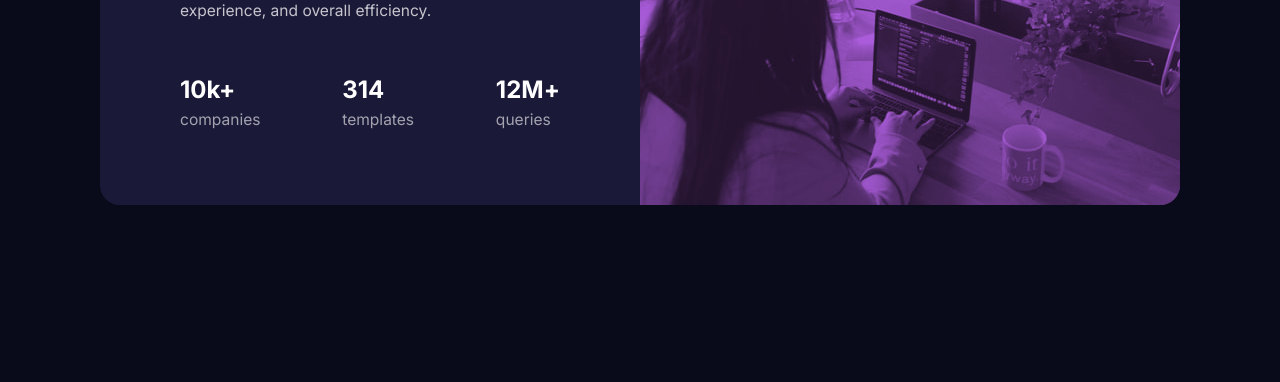
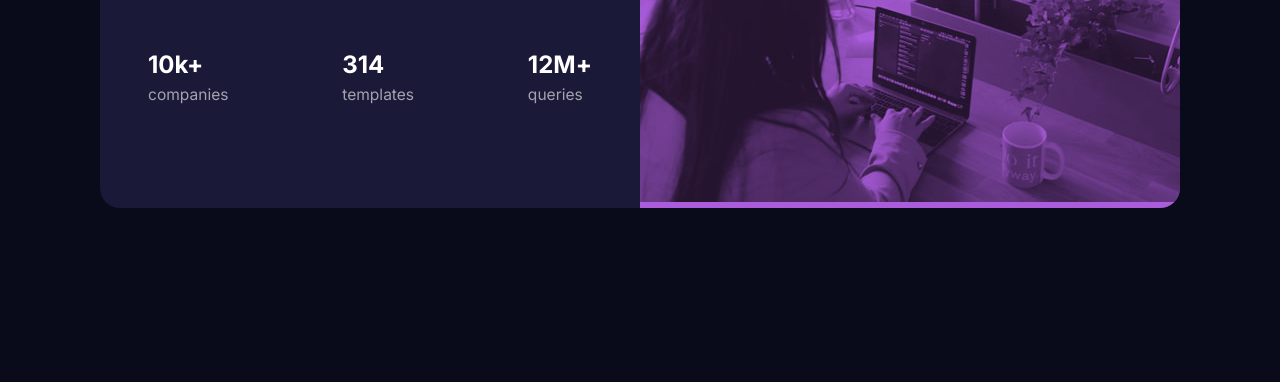
Before and after one commit to RoelofWobben/stats-card, a plain HTML site: page roelof.html in a window 1280 px wide. Shown: the part 418-800 px from the top of the page. Drawn offline with Linux system fonts and the light colour scheme.

Commit message:
hopefully done

```diff
--- a/roelof.css
+++ b/roelof.css
@@ -57,7 +57,6 @@
 img,
 picture {
   max-width: 100%;
-  display: block;
 }
 
 /* Inherit fonts for inputs and buttons */
@@ -113,6 +112,7 @@
     border-radius: 20px;
     overflow: hidden;
     margin: 1rem;
+    max-width: 30rem;
 }
 
 .image {
@@ -158,13 +158,13 @@
 .strong {
     font-size: 1.5rem;
     font-weight: 700;
-    display: flex;
+    display: block;
     color: var(--white)
 }
 
 /*--------- DESKTOP ---------*/
 
-@media (min-width: 700px){
+@media (min-width: 50rem){
 
     h1{
         text-align: left;
@@ -173,17 +173,13 @@
    .container {
         max-width: 67.5rem;
         flex-direction: row;
-        align-items: flex-start;
+        align-items: stretch;
         flex-direction: row-reverse;
-
-
     }
 
     .text{
         text-align: left;
-        padding-top: 70px;
-        padding-left: 80px;
-        padding-right: 80px;
+        padding: 3rem;
         width: 50%;
     }
 
@@ -191,11 +187,6 @@
       width: 50%;
     }
 
-    .image img {
-        height: 100%;
-        width: 100%;
-    }
 
 
-
-}
+  }
--- a/roelof.html
+++ b/roelof.html
@@ -9,15 +9,13 @@
   <link rel="preconnect" href="https://fonts.googleapis.com">
   <link rel="preconnect" href="https://fonts.gstatic.com" crossorigin>
   <link href="https://fonts.googleapis.com/css2?family=Inter:wght@400;700&family=Lexend+Deca&display=swap" rel="stylesheet">
-
-
   <title>Frontend Mentor | Stats preview card component</title>
 </head>
 <body>
     <main class="container">
         <div class="image">
             <picture>
-                <source media="(min-width:1150px)" srcset="images/image-header-desktop.jpg">
+                <source media="(min-width:700px)" srcset="images/image-header-desktop.jpg">
                 <img src="images/image-header-mobile.jpg" alt="office">
             </picture>
         </div>
```
Also changed, not shown: todo.txt (added).
